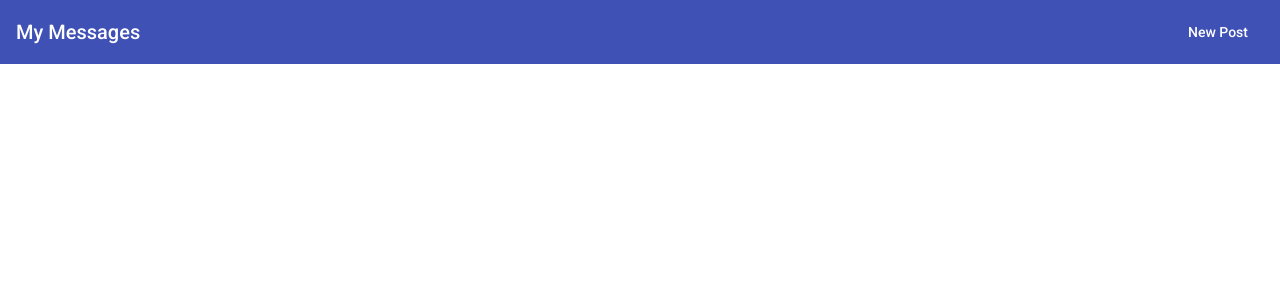
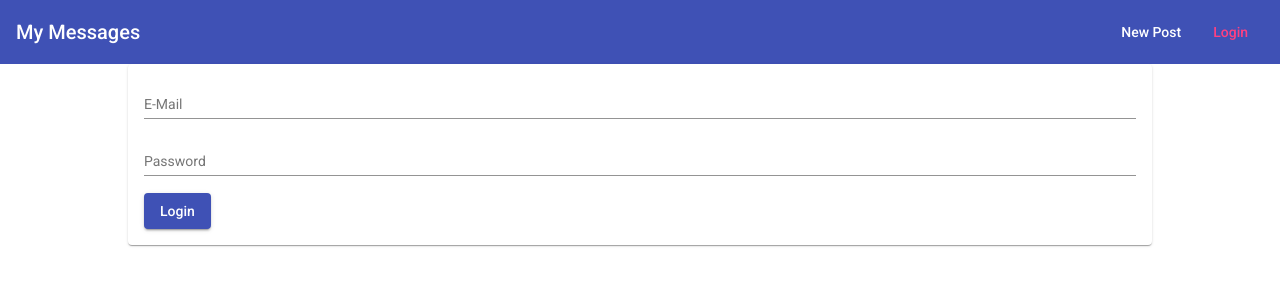
Before and after one commit to yasithWimukthi/MEAN-blog, an Angular app: page /login in a window 1280 px wide. Before the commit this address led to /. Shown: the top 300 px of the page. Built offline with nearby package versions, Linux system fonts and the light colour scheme.

Commit message:
create login template

```diff
--- a/src/app/app-routing.module.ts
+++ b/src/app/app-routing.module.ts
@@ -2,11 +2,13 @@
 import { Routes, RouterModule } from '@angular/router';
 import {PostListComponent} from "./posts/post-list/post-list.component";
 import {PostCreateComponent} from "./posts/post-create/post-create.component";
+import {LoginComponent} from "./auth/login/login.component";
 
 const routes: Routes = [
   {path:'',component:PostListComponent},
   {path:'create',component:PostCreateComponent},
-  {path:'edit/:postId',component:PostCreateComponent}
+  {path:'edit/:postId',component:PostCreateComponent},
+  {path:'login',component:LoginComponent}
 ];
 
 @NgModule({
--- a/src/app/app.module.ts
+++ b/src/app/app.module.ts
@@ -4,7 +4,7 @@
 import { AppRoutingModule } from './app-routing.module';
 import { AppComponent } from './app.component';
 import { PostCreateComponent } from './posts/post-create/post-create.component';
-import {ReactiveFormsModule} from "@angular/forms";
+import {FormsModule, ReactiveFormsModule} from "@angular/forms";
 import { BrowserAnimationsModule } from '@angular/platform-browser/animations';
 import {MatCardModule} from "@angular/material/card";
 import {MatFormFieldModule} from "@angular/material/form-field";
@@ -33,6 +33,7 @@
     BrowserModule,
     AppRoutingModule,
     ReactiveFormsModule,
+    FormsModule,
     BrowserAnimationsModule,
     MatCardModule,
     MatFormFieldModule,
--- a/src/app/auth/login/login.component.css
+++ b/src/app/auth/login/login.component.css
@@ -0,0 +1,8 @@
+mat-form-field,
+input{
+  width:100%;
+}
+
+mat-spinner{
+  margin:auto;
+}
--- a/src/app/auth/login/login.component.html
+++ b/src/app/auth/login/login.component.html
@@ -1 +1,28 @@
-<p>login works!</p>
+<mat-card>
+  <mat-spinner *ngIf="isLoading"></mat-spinner>
+  <form *ngIf="!isLoading">
+    <mat-form-field>
+      <input
+        type="email"
+        matInput
+        name="email"
+        placeholder="E-Mail"
+      />
+      <mat-error *ngIf="isLoading">Please enter valid e-mail address.</mat-error>
+    </mat-form-field>
+
+    <mat-form-field>
+      <input
+        type="password"
+        matInput
+        placeholder="Password"
+      />
+      <mat-error *ngIf="isLoading">Please enter a valid password.</mat-error>
+    </mat-form-field>
+    <button
+      mat-raised-button
+      color="primary"
+      type="submit">Login</button>
+  </form>
+
+</mat-card>
--- a/src/app/auth/login/login.component.ts
+++ b/src/app/auth/login/login.component.ts
@@ -7,6 +7,8 @@
 })
 export class LoginComponent implements OnInit {
 
+  isLoading = false;
+
   constructor() { }
 
   ngOnInit(): void {
--- a/src/app/header/header.component.css
+++ b/src/app/header/header.component.css
@@ -7,6 +7,7 @@
   list-style: none;
   padding:0;
   margin:0;
+  display:flex;
 }
 
 .spacer{
--- a/src/app/header/header.component.html
+++ b/src/app/header/header.component.html
@@ -5,5 +5,8 @@
     <li>
       <a mat-button routerLink="/create" routerLinkActive="mat-accent">New Post</a>
     </li>
+    <li>
+      <a mat-button routerLink="/login" routerLinkActive="mat-accent">Login</a>
+    </li>
   </ul>
 </mat-toolbar>
```
